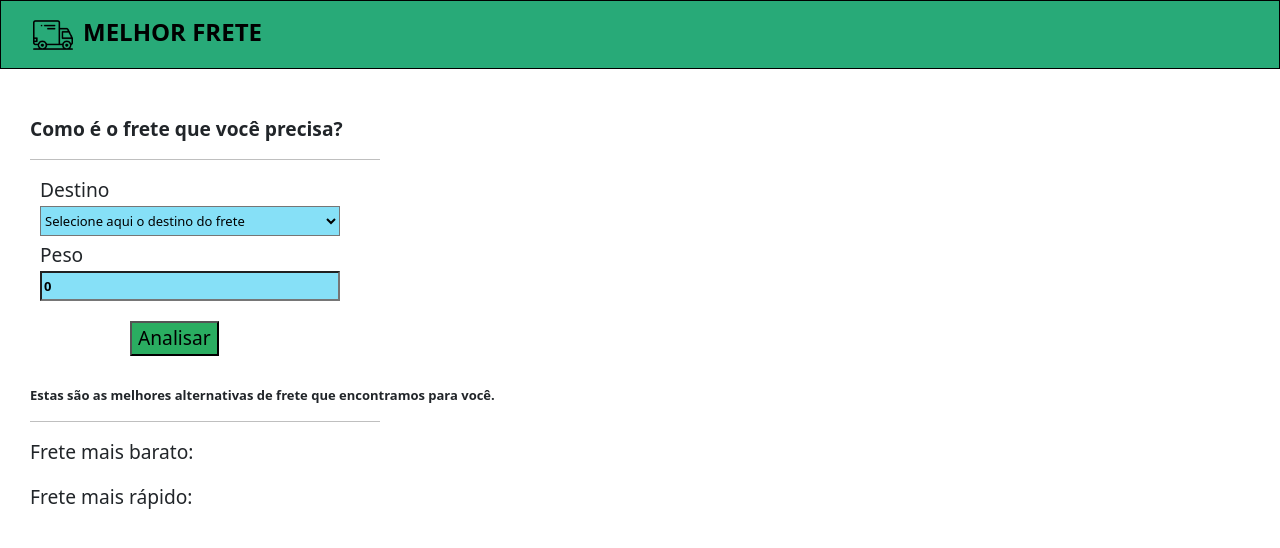
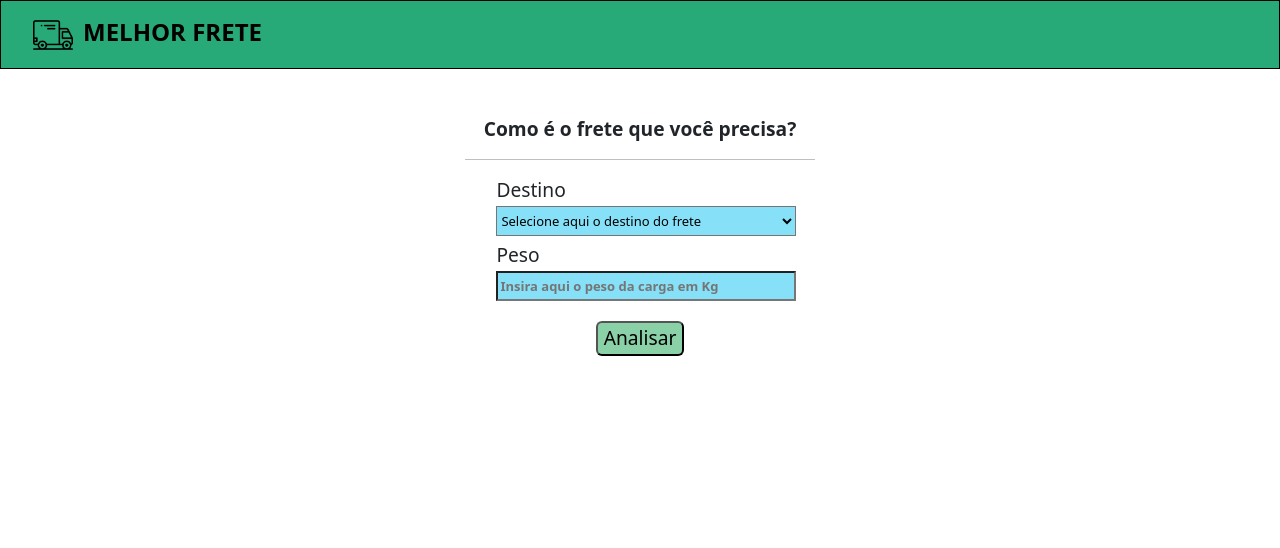
Before and after one commit to AddisonAV/desafio_coordene, a Vue app in the folder code/: page / in a window 1280 px wide. Shown: the top 548 px of the page. Built offline with nearby package versions, Linux system fonts and the light colour scheme; data requests are answered from the project's data file.

Commit message:
Final front end changes

```diff
--- a/code/src/components/BestTransport.vue
+++ b/code/src/components/BestTransport.vue
@@ -9,10 +9,11 @@
     </b-navbar>
     </ul>
 
-    <main>
+    <main class="main-body">
       <b> Como é o frete que você precisa?</b>
 
       <hr style="width:350px;color:black" >
+
 
       <div class="destino">
         Destino
@@ -36,23 +37,26 @@
 
       </div>
 
-      <div class="body-button">
-        <button v-on:click="buttonAnalise" style="background-color: #2aad61 !important;">Analisar</button>
+      <div class="analise-button">
+        <button class="analise-button-b" v-on:click="buttonAnalise">Analisar</button>
       </div>
 
-      <div class="body-results">
+      <div class="body-results" id="body-results-id">
         <b>Estas são as melhores alternativas de frete que encontramos para você.</b>
 
-        <hr style="width:350px;color:black" >
-      </div>
+        <hr style="width:440px;color:black" >
 
-      <div class="reply-cheap">
-        <p>Frete mais barato: <b>{{ cheaper }}</b></p>
-      </div>
 
-      <div class="reply-fast">
-        <p>Frete mais rápido: <b>{{ fastest }}</b></p>
-      </div>
+        <div class="reply-cheap box">
+          <img class="fast-logo" src="../assets/cheap-icon.png">
+          <p class="reply-fast-p">Frete mais barato: <b>{{ cheaper }}</b></p>
+        </div>
+
+        <div class="reply-fast box">
+          <img class="fast-logo" src = "../assets/fast-icon.png"/>
+          <p class="reply-fast-p"> Frete mais rápido: <b>{{ fastest }}</b></p>
+        </div>
+       </div>
     </main>
   </div>
 
@@ -74,7 +78,7 @@ export default {
     const appName = ''
     const cheaper = ''
     const fastest = ''
-    const valPeso = 0
+    const valPeso = ''
     const valCity = ''
 
     return {
@@ -104,8 +108,11 @@ export default {
     // Implemente aqui os metodos utilizados na pagina
     buttonAnalise(){
       var select_default = 'Selecione aqui o destino do frete'
-      if( (this.valCity != select_default || this.valCity != '')  &&
+      if( (this.valCity != select_default && this.valCity != '')  &&
           (this.valPeso > 0 )){
+        document.getElementById("body-results-id").style.display = "inline";
+
+
         var infos = []
         for(const data of this.data_frete){
           if(data.city == this.valCity){
@@ -130,15 +137,19 @@ export default {
                                             parseFloat(infos[cheaper_index].cost_transport_heavy.slice(2))))
             cheaper_index = index;
         }
-        const cost_total_cheaper = '' + (this.valPeso <= 100 ?  parseFloat(infos[cheaper_index].cost_transport_light.slice(2)) :
-                                              parseFloat(infos[cheaper_index].cost_transport_heavy.slice(2))) * this.valPeso
+        var cost_total_cheaper =  (this.valPeso <= 100 ?  parseFloat(infos[cheaper_index].cost_transport_light.slice(2)) :
+                                              (parseFloat(infos[cheaper_index].cost_transport_heavy.slice(2)))) * this.valPeso
 
+        cost_total_cheaper = cost_total_cheaper.toFixed(2)
 
         if(infos[fastest_index].lead_time === infos[cheaper_index].lead_time)
             fastest_index = cheaper_index
 
-        const cost_total_fastest = '' + (this.valPeso <= 100 ?  parseFloat(infos[fastest_index].cost_transport_light.slice(2)) :
-                                              parseFloat(infos[fastest_index].cost_transport_heavy.slice(2))) * this.valPeso
+        var cost_total_fastest = (this.valPeso <= 100 ?  parseFloat(infos[fastest_index].cost_transport_light.slice(2)) :
+                                              (parseFloat(infos[fastest_index].cost_transport_heavy.slice(2)))) * this.valPeso
+
+        cost_total_fastest = cost_total_fastest.toFixed(2)
+
         this.cheaper = 'Transportadora ' + infos[cheaper_index].name + ' - R$ ' + (cost_total_cheaper)  + ' - ' + infos[cheaper_index].lead_time
 
         this.fastest = 'Transportador '  + infos[fastest_index].name + ' - R$ ' + (cost_total_fastest) + ' - ' + infos[fastest_index].lead_time
@@ -180,6 +191,12 @@ main{
   padding: 30px;
   font-size: larger;
 }
+.main-body{
+  display: flex;
+  align-items: center;
+  align-content: center;
+  flex-direction: column;
+}
 
 ul {
   border: 1px solid black;
@@ -188,22 +205,59 @@ ul {
 }
 
 .destino{
-  margin-left: 10px;
+  margin-left: 1vw;
 }
 
 .peso{
   margin-top: 5px;
-  margin-left: 10px;
+  margin-left: 1vw;
 }
 
-.body-button{
-  margin-left: 100px;
+.analise-button{
   margin-top: 20px;
+
 }
+.analise-button-b{
+  background-color: rgba(89, 190, 131, 0.7) !important;
+  border-radius: 6px !important;
+}
+
 
 .body-results{
   margin-top: 30px;
   font-size: small;
+  display: none;
+}
+
+.body-results p{
+  /* outline-style: dashed;
+  outline-width: 2px;
+  margin-top: 15px !important;
+  padding: 5px;
+  border-radius: 8px; */
+}
+
+.box{
+  outline-style: dashed;
+  outline-width: 2px;
+  margin-top: 15px !important;
+  padding: 5px;
+  border-radius: 8px;
+  display: flex;
+  gap: 5px;
+}
+
+.reply-cheap{
+  /* width: fit-content; */
+  border-radius: 8px;
+  background-color: rgba(40, 170, 120, 0.664);
+
+}
+
+.reply-fast{
+  /* width: fit-content; */
+  border-radius: 8px;
+  background-color: rgba(45, 182, 236, 0.726);
 }
 
 .select-cities{
@@ -225,4 +279,14 @@ input{
   width: 40px;
   margin-right: 10px;
 }
+
+
+.reply-fast-p{
+  margin: 0;
+}
+
+.fast-logo{
+  height: 20px;
+  margin: 0;
+}
 </style>
```
Also changed, not shown: code/src/assets/cheap-icon.png (added), code/src/assets/fast-icon.png (added).
